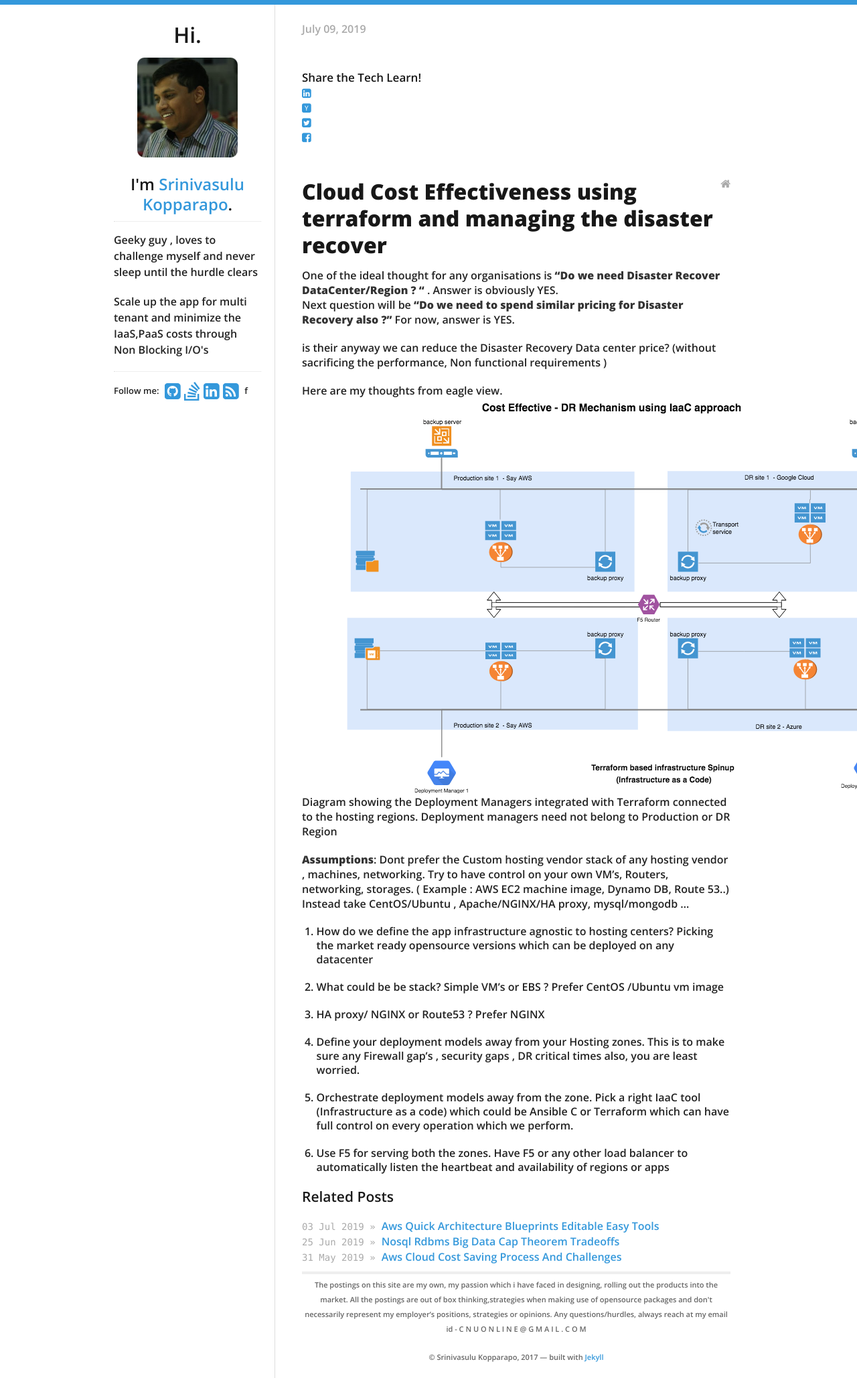
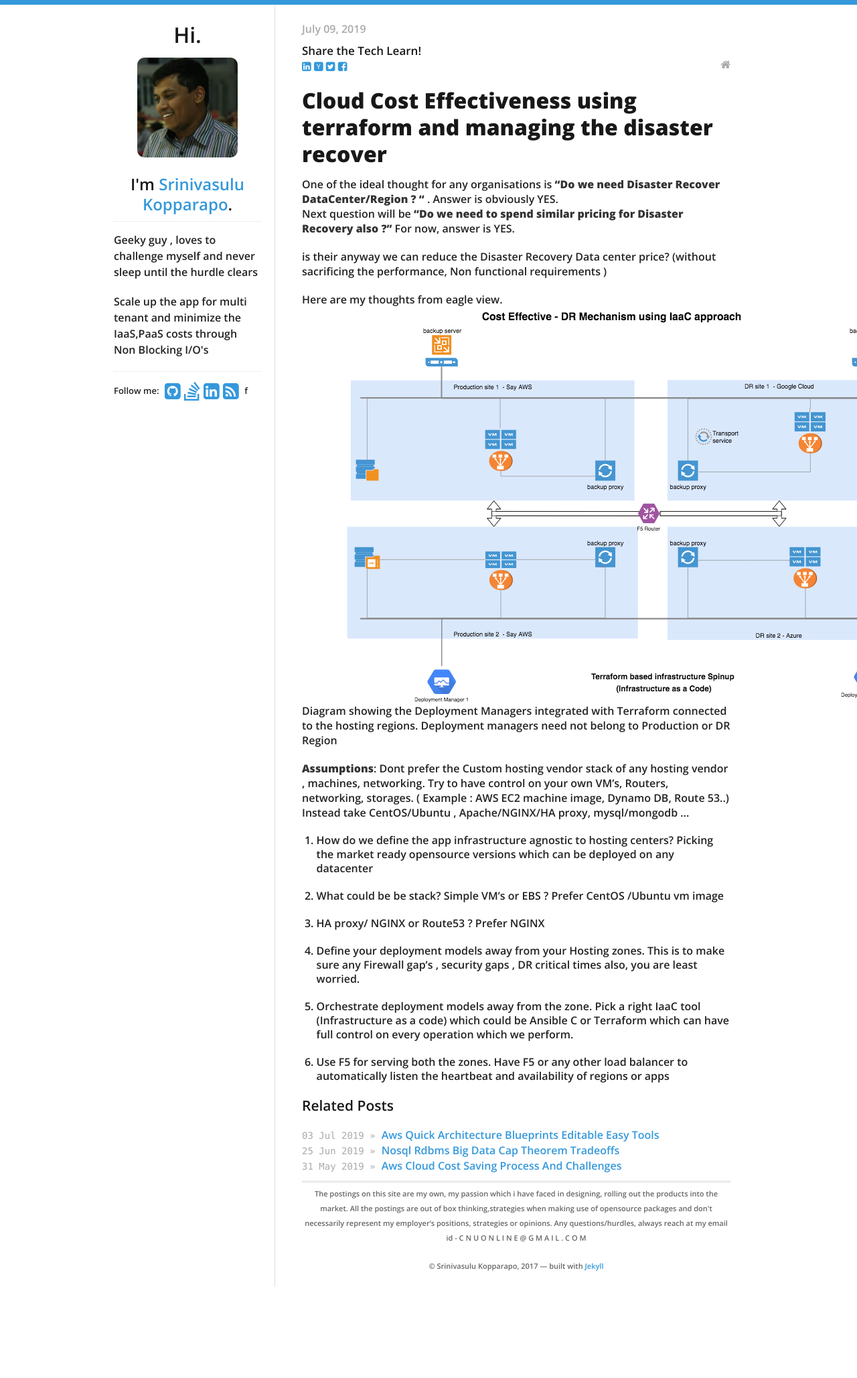
Before and after one commit to cnuonline/cnuonline.github.io, a Jekyll site: the page built from _posts/2019-07-09-Cloud-Cost-Effectiveness using Terraform and managing the Disaster Recover.md, in a window 1280 px wide. Shown: the whole page at 67% size. Built offline with Jekyll 4.4.1, drawn with Linux system fonts in a browser that asks for light colours; nearby versions of some CDN libraries; our own code applies the rules of GitHub Pages for plain Markdown files; after the commit the page ends 1921 px from its top, so only the background shows below that.

Commit message:
Update post.html

```diff
--- a/_layouts/post.html
+++ b/_layouts/post.html
@@ -5,33 +5,27 @@
 <p class="meta">
   {{ page.date | date: "%B %d, %Y" }}
 
-  <div id="share">
-    <h5>Share the Tech Learn!</h5>
+
+    <h5>  Share the Tech Learn!  </h5>
 
 
-        <div class="linkedin">
+
             <a href="http://www.linkedin.com/shareArticle?url={{ site.twitter_username }}&url={{ page.url | replace:'index.html','' | prepend: site.baseurl | prepend: site.url | uri_escape}}&title={{ page.title | default:"" | uri_escape}}" target="_blank">
                 <i class="fa fa-linkedin-square"></i>
             </a>
-        </div>
-        <div class="hn">
+
             <a href="http://news.ycombinator.com/submitlink?u={{ page.url | replace:'index.html','' | prepend: site.baseurl | prepend: site.url | uri_escape}}&t={{ page.title | default:"" | uri_escape}}" target="_blank">
                 <i class="fa fa-hacker-news"></i>
             </a>
-        </div>
-        <div class="twitter">
+
             <a href="https://twitter.com/intent/tweet?via={{ site.twitter_username }}&url={{ page.url | replace:'index.html','' | prepend: site.baseurl | prepend: site.url | uri_escape}}&text={{ page.title | default:"" | uri_escape}}" target="_blank">
               <i class="fa fa-twitter-square"></i>
             </a>
-        </div>
-        <div class="facebook">
+
             <a href="http://www.facebook.com/sharer.php?u={{ page.url | replace:'index.html','' | prepend: site.baseurl | prepend: site.url | uri_escape}}&t={{ page.title | default:"" | uri_escape}}" target="_blank">
                 <i class="fa fa-facebook-square"></i>
             </a>
-        </div>
 
-
-</div>
 
 <a target="_self" href="/">
     <i class="home fa fa-home"></i>
```
